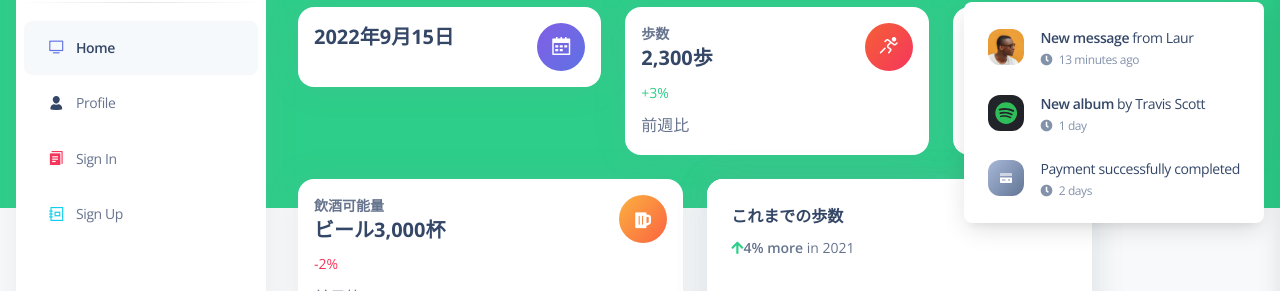
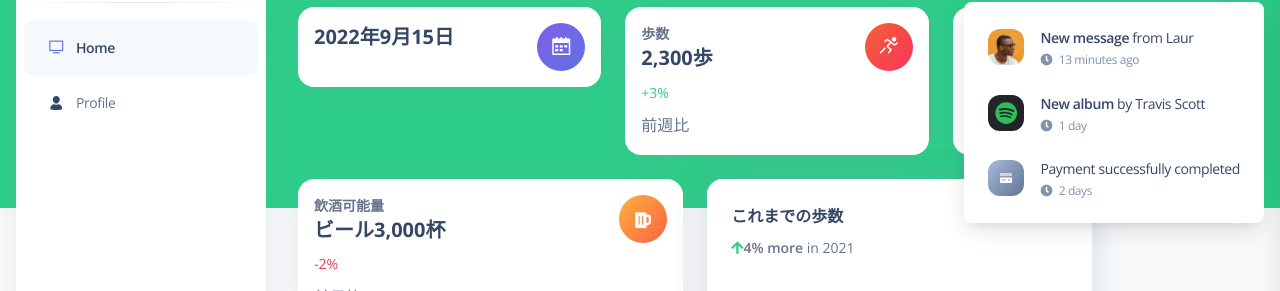
Before and after one commit to GureGorii/ALCoho, a Vue app in the folder client/: page /dashboard-default in a window 1280 px wide. Shown: the part 92-383 px from the top of the page. Built offline with nearby package versions, Linux system fonts and the light colour scheme; sample sign-in values are in the browser's storage.

Commit message:
ログイン時にサイドバーのsignIn, signUpを非表示にした

```diff
--- a/client/src/examples/Sidenav/SidenavList.vue
+++ b/client/src/examples/Sidenav/SidenavList.vue
@@ -1,49 +1,30 @@
 <template>
-  <div
-    class="collapse navbar-collapse w-auto h-auto h-100"
-    id="sidenav-collapse-main"
-  >
+  <div class="collapse navbar-collapse w-auto h-auto h-100" id="sidenav-collapse-main">
     <ul class="navbar-nav">
       <li class="nav-item">
-        <sidenav-item
-          url="/dashboard-default"
-          :class="getRoute() === 'dashboard-default' ? 'active' : ''"
-          :navText="'Home'"
-
-        >
+        <sidenav-item url="/dashboard-default" :class="getRoute() === 'dashboard-default' ? 'active' : ''" :navText="'Home'">
           <template v-slot:icon>
             <i class="ni ni-tv-2 text-primary text-sm opacity-10"></i>
           </template>
         </sidenav-item>
       </li>
       <li class="nav-item">
-        <sidenav-item
-          url="/profile"
-          :class="getRoute() === 'profile' ? 'active' : ''"
-          :navText="'Profile'"
-        >
+        <sidenav-item url="/profile" :class="getRoute() === 'profile' ? 'active' : ''" :navText="'Profile'">
           <template v-slot:icon>
             <i class="ni ni-single-02 text-dark text-sm opacity-10"></i>
           </template>
         </sidenav-item>
       </li>
-      <li class="nav-item">
-        <sidenav-item
-          url="/signin"
-          :class="getRoute() === 'signin' ? 'active' : ''"
-          :navText="'Sign In'"
-        >
+
+      <li class="nav-item" v-if="!isLogined">
+        <sidenav-item url=" /signin" :class="getRoute() === 'signin' ? 'active' : ''" :navText="'Sign In'">
           <template v-slot:icon>
             <i class="ni ni-single-copy-04 text-danger text-sm opacity-10"></i>
           </template>
         </sidenav-item>
       </li>
-      <li class="nav-item">
-        <sidenav-item
-          url="/signup"
-          :class="getRoute() === 'signup' ? 'active' : ''"
-          :navText="'Sign Up'"
-        >
+      <li class="nav-item" v-if="!isLogined">
+        <sidenav-item url=" /signup" :class="getRoute() === 'signup' ? 'active' : ''" :navText="'Sign Up'">
           <template v-slot:icon>
             <i class="ni ni-collection text-info text-sm opacity-10"></i>
           </template>
@@ -68,18 +49,23 @@ export default {
       return {
         title: "Argon Dashboard 2",
         controls: "dashboardsExamples",
-      isActive: "active"
+        isActive: "active",
+        tokens: null
       };
+    },
+    computed: {
+      isLogined() {
+        return this.$store.state.tokens;
+      }
     },
     components: {
       SidenavItem
-
     },
     methods: {
       getRoute() {
         const routeArr = this.$route.path.split("/");
         return routeArr[1];
       }
-  }
+    },
   };
 </script>
```
Lines whose indentation alone changed are shown as unchanged.
